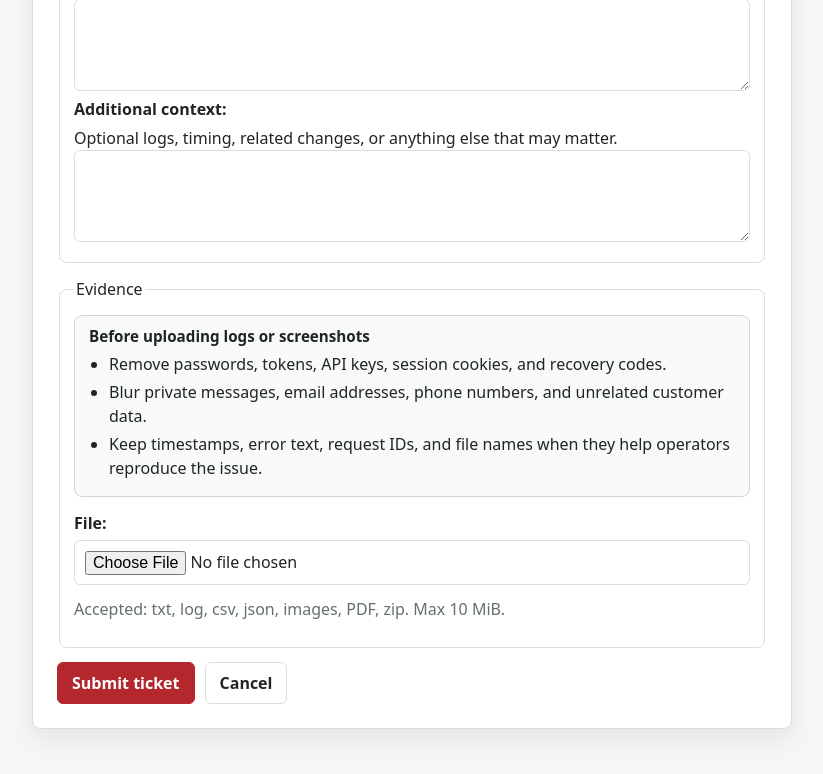
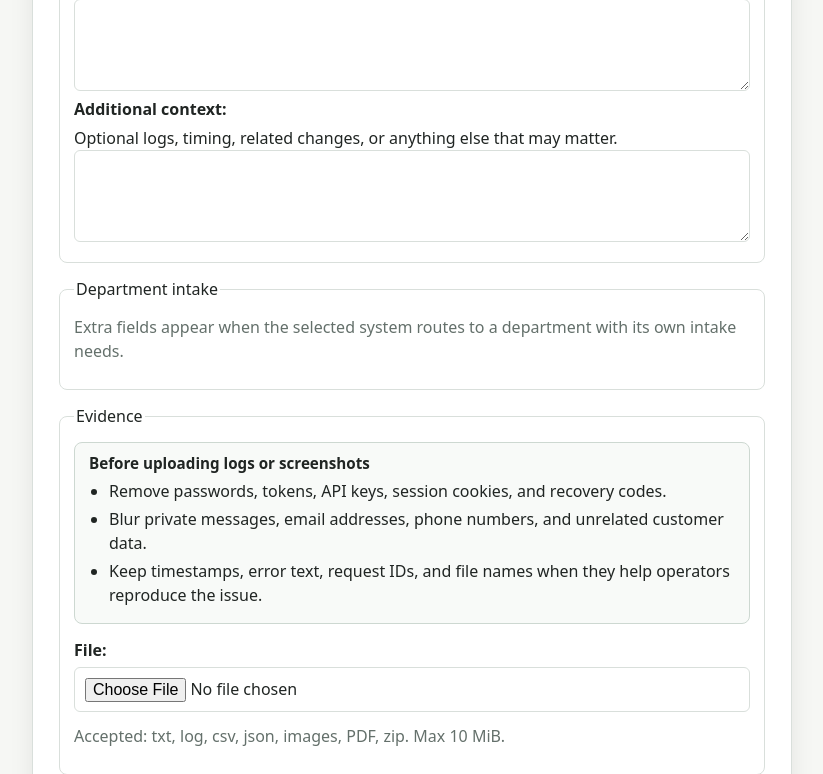
Before and after one commit to RusDavies/open-response-center, a Django app: page /tickets/new/ in a window 1280 px wide. Shown: the part 998-1772 px from the top of the page, without its empty margins (38-861 px from the left). Before the commit the page ends 1747 px from the top, so only its background shows below. Run offline with Django 5.2, Linux system fonts and the light colour scheme; a user stored in the database is signed in; tables that the repository leaves empty hold one stand-in row (values such as "Sample post").

Commit message:
Add department-specific intake fields

```diff
--- a/tickets/api.py
+++ b/tickets/api.py
@@ -106,6 +106,7 @@ def _serialize_ticket(ticket: Ticket) -> dict[str, Any]:
         "expected_outcome": ticket.expected_outcome,
         "actual_outcome": ticket.actual_outcome,
         "additional_context": ticket.additional_context,
+        "intake_field_values": ticket.intake_field_values,
         "sla": {
             "state": sla["state"],
             "response_state": sla["response_state"],
--- a/tickets/forms.py
+++ b/tickets/forms.py
@@ -2,6 +2,7 @@ from django import forms
 
 from .models import (
     Attachment,
+    DepartmentIntakeFieldType,
     IncidentAccessLevel,
     IncidentActionability,
     IncidentExposure,
@@ -21,6 +22,7 @@ from .models import (
 
 class TicketCreateForm(forms.ModelForm):
     required_intake_fields = ["issue_summary", "reproduction_steps", "expected_outcome", "actual_outcome"]
+    intake_field_prefix = "department_intake_"
 
     class Meta:
         model = Ticket
@@ -64,12 +66,119 @@ class TicketCreateForm(forms.ModelForm):
             self.fields["affected_system"].queryset = self._affected_system_queryset(user)
         for field_name in self.required_intake_fields:
             self.fields[field_name].required = True
+        self.department_intake_fields = self._department_intake_fields()
+        self.selected_department = self._selected_department()
+        for intake_field in self.department_intake_fields:
+            form_field = self._build_department_intake_form_field(intake_field)
+            if self.selected_department and intake_field.department_id == self.selected_department.pk:
+                form_field.required = intake_field.is_required
+            form_field.widget.attrs["data-department-intake-input"] = str(intake_field.department_id)
+            self.fields[self._department_intake_field_name(intake_field)] = form_field
 
     def _affected_system_queryset(self, user):
-        return System.visible_to(user)
+        return System.visible_to(user).select_related("default_department").prefetch_related(
+            "default_department__intake_fields"
+        )
+
+    def _department_intake_fields(self):
+        department_ids = [
+            system.default_department_id
+            for system in self.fields["affected_system"].queryset
+            if system.default_department_id
+        ]
+        fields_by_id = {}
+        for system in self.fields["affected_system"].queryset:
+            department = system.default_department
+            if not department or department.pk not in department_ids:
+                continue
+            for intake_field in department.intake_fields.filter(is_active=True):
+                fields_by_id[intake_field.pk] = intake_field
+        return sorted(fields_by_id.values(), key=lambda field: (field.department.name, field.sort_order, field.label))
+
+    def _selected_department(self):
+        raw_system_id = None
+        if self.is_bound:
+            raw_system_id = self.data.get(self.add_prefix("affected_system"))
+        elif self.initial.get("affected_system"):
+            raw_system_id = self.initial["affected_system"]
+        if not raw_system_id:
+            return None
+        try:
+            system = self.fields["affected_system"].queryset.get(pk=raw_system_id)
+        except (System.DoesNotExist, ValueError, TypeError):
+            return None
+        return system.default_department
+
+    def _department_intake_field_name(self, intake_field):
+        return f"{self.intake_field_prefix}{intake_field.pk}"
+
+    def _build_department_intake_form_field(self, intake_field):
+        kwargs = {
+            "label": intake_field.label,
+            "help_text": intake_field.help_text,
+            "required": False,
+        }
+        if intake_field.field_type == DepartmentIntakeFieldType.TEXTAREA:
+            return forms.CharField(widget=forms.Textarea(attrs={"rows": 3}), **kwargs)
+        if intake_field.field_type == DepartmentIntakeFieldType.URL:
+            return forms.URLField(**kwargs)
+        if intake_field.field_type == DepartmentIntakeFieldType.SELECT:
+            return forms.ChoiceField(choices=[("", "---------"), *intake_field.choice_pairs()], **kwargs)
+        if intake_field.field_type == DepartmentIntakeFieldType.CHECKBOX:
+            return forms.BooleanField(**kwargs)
+        return forms.CharField(**kwargs)
+
+    def department_intake_groups(self):
+        groups = []
+        fields_by_department = {}
+        for intake_field in self.department_intake_fields:
+            fields_by_department.setdefault(intake_field.department, []).append(intake_field)
+        for department, intake_fields in fields_by_department.items():
+            groups.append(
+                {
+                    "department": department,
+                    "is_selected": self.selected_department and self.selected_department.pk == department.pk,
+                    "bound_fields": [
+                        self[self._department_intake_field_name(intake_field)] for intake_field in intake_fields
+                    ],
+                }
+            )
+        return groups
+
+    @property
+    def system_department_map(self):
+        return {
+            str(system.pk): str(system.default_department_id)
+            for system in self.fields["affected_system"].queryset
+            if system.default_department_id
+        }
+
+    def clean(self):
+        cleaned_data = super().clean()
+        selected_system = cleaned_data.get("affected_system")
+        selected_department = selected_system.default_department if selected_system else None
+        self.cleaned_intake_field_values = {}
+        if not selected_department:
+            return cleaned_data
+        for intake_field in selected_department.intake_fields.filter(is_active=True):
+            field_name = self._department_intake_field_name(intake_field)
+            value = cleaned_data.get(field_name)
+            if intake_field.is_required and (value in ("", None) or value is False):
+                self.add_error(field_name, "This department requires this field.")
+            if value in ("", None) or value is False:
+                continue
+            display_value = "Yes" if isinstance(value, bool) else value
+            self.cleaned_intake_field_values[intake_field.slug] = {
+                "label": intake_field.label,
+                "value": value,
+                "display_value": display_value,
+                "field_type": intake_field.field_type,
+            }
+        return cleaned_data
 
     def save(self, commit=True):
         ticket = super().save(commit=False)
+        ticket.intake_field_values = getattr(self, "cleaned_intake_field_values", {})
         ticket.description = ticket.build_description()
         if commit:
             ticket.save()
--- a/tickets/models.py
+++ b/tickets/models.py
@@ -160,6 +160,42 @@ class Department(models.Model):
 
     def __str__(self) -> str:
         return self.name
+
+
+class DepartmentIntakeFieldType(models.TextChoices):
+    TEXT = "text", "Short text"
+    TEXTAREA = "textarea", "Long text"
+    URL = "url", "URL"
+    SELECT = "select", "Select"
+    CHECKBOX = "checkbox", "Checkbox"
+
+
+class DepartmentIntakeField(models.Model):
+    department = models.ForeignKey(Department, on_delete=models.CASCADE, related_name="intake_fields")
+    label = models.CharField(max_length=140)
+    slug = models.SlugField(max_length=160)
+    help_text = models.CharField(max_length=240, blank=True)
+    field_type = models.CharField(
+        max_length=20,
+        choices=DepartmentIntakeFieldType.choices,
+        default=DepartmentIntakeFieldType.TEXT,
+    )
+    choices = models.TextField(blank=True, help_text="One option per line for select fields.")
+    is_required = models.BooleanField(default=False)
+    is_active = models.BooleanField(default=True)
+    sort_order = models.PositiveIntegerField(default=0)
+
+    class Meta:
+        ordering = ["sort_order", "label"]
+        constraints = [
+            models.UniqueConstraint(fields=["department", "slug"], name="unique_department_intake_field"),
+        ]
+
+    def __str__(self) -> str:
+        return f"{self.department}: {self.label}"
+
+    def choice_pairs(self) -> list[tuple[str, str]]:
+        return [(choice.strip(), choice.strip()) for choice in self.choices.splitlines() if choice.strip()]
 
 
 class System(models.Model):
@@ -338,6 +374,7 @@ class Ticket(models.Model):
     expected_outcome = models.TextField(blank=True)
     actual_outcome = models.TextField(blank=True)
     additional_context = models.TextField(blank=True)
+    intake_field_values = models.JSONField(blank=True, default=dict)
     affected_system = models.ForeignKey(
         System,
         blank=True,
@@ -413,6 +450,12 @@ class Ticket(models.Model):
             ("Actual outcome", self.actual_outcome),
             ("Additional context", self.additional_context),
         ]
+        if self.intake_field_values:
+            for field in self.intake_field_values.values():
+                label = field.get("label", "").strip()
+                value = field.get("display_value", field.get("value"))
+                if label and str(value or "").strip():
+                    sections.append((label, str(value).strip()))
         return "\n\n".join(f"{heading}:\n{body.strip()}" for heading, body in sections if body.strip())
 
     def save(self, *args, **kwargs):
--- a/tickets/static/tickets/app.css
+++ b/tickets/static/tickets/app.css
@@ -32,6 +32,10 @@ body {
   position: absolute;
   white-space: nowrap;
   width: 1px;
+}
+
+.hidden {
+  display: none !important;
 }
 
 a {
--- a/tickets/templates/tickets/ticket_form.html
+++ b/tickets/templates/tickets/ticket_form.html
@@ -21,6 +21,25 @@
       {{ form.actual_outcome.as_field_group }}
       {{ form.additional_context.as_field_group }}
     </fieldset>
+    {% with intake_groups=form.department_intake_groups %}
+      {% if intake_groups %}
+        <fieldset class="department-intake" data-department-intake>
+          <legend>Department intake</legend>
+          <p class="hint">Extra fields appear when the selected system routes to a department with its own intake needs.</p>
+          {% for group in intake_groups %}
+            <div
+              class="department-intake-group{% if not group.is_selected %} hidden{% endif %}"
+              data-department-intake-group="{{ group.department.pk }}"
+            >
+              <h2>{{ group.department.name }}</h2>
+              {% for field in group.bound_fields %}
+                {{ field.as_field_group }}
+              {% endfor %}
+            </div>
+          {% endfor %}
+        </fieldset>
+      {% endif %}
+    {% endwith %}
     <fieldset>
       <legend>Evidence</legend>
       <div class="guidance-panel">
@@ -40,4 +59,22 @@
     </div>
   </form>
 </section>
+{{ form.system_department_map|json_script:"system-department-map" }}
+<script>
+  const systemDepartmentMap = JSON.parse(document.getElementById("system-department-map").textContent);
+  const systemSelect = document.getElementById("id_affected_system");
+  const intakeGroups = document.querySelectorAll("[data-department-intake-group]");
+
+  function updateDepartmentIntake() {
+    const departmentId = systemDepartmentMap[systemSelect.value] || "";
+    intakeGroups.forEach((group) => {
+      group.classList.toggle("hidden", group.dataset.departmentIntakeGroup !== departmentId);
+    });
+  }
+
+  if (systemSelect && intakeGroups.length) {
+    systemSelect.addEventListener("change", updateDepartmentIntake);
+    updateDepartmentIntake();
+  }
+</script>
 {% endblock %}
```
Also changed, not shown: docs/API.md (+5 -2 lines), docs/ARCHITECTURE.md (+4 -0 lines), docs/REQUIREMENTS.md (+1 -0 lines), tests/test_ticket_flow.py (+103 -0 lines), tickets/admin.py (+8 -0 lines), tickets/templates/tickets/ticket_detail.html (+9 -0 lines), tickets/migrations/0010_ticket_intake_field_values_departmentintakefield.py (added).
